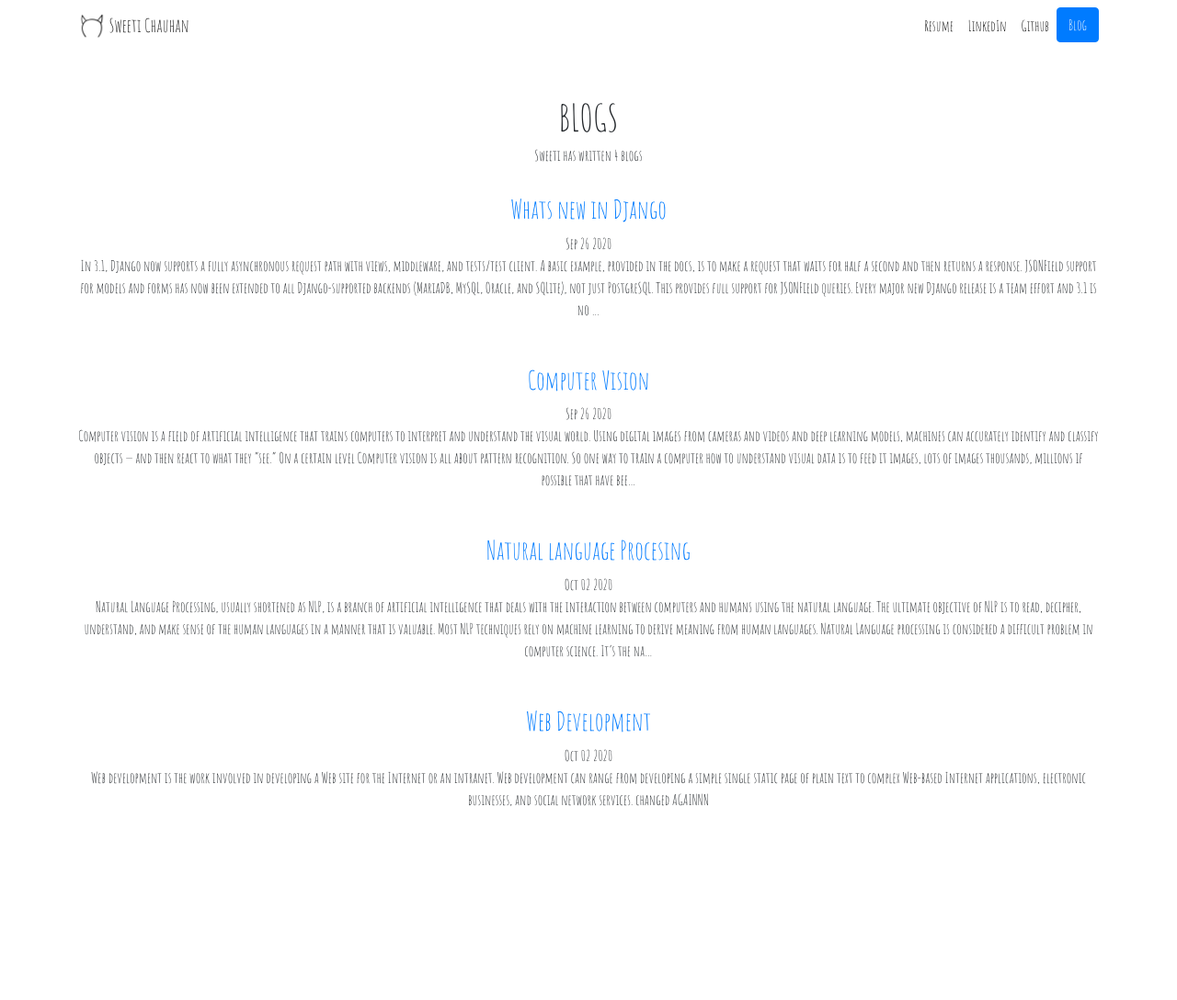
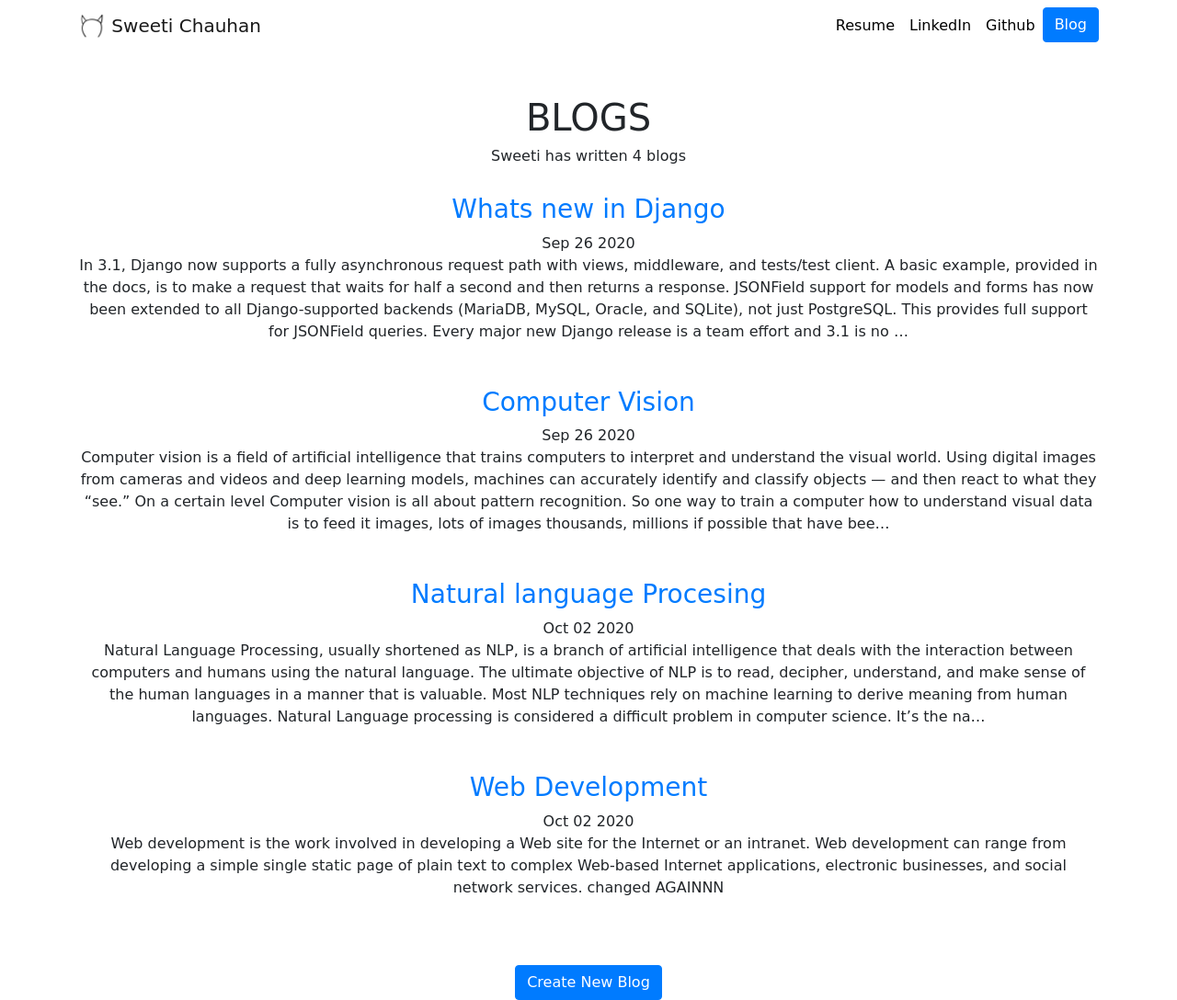
Before and after one commit to sweeti77/portfolio, a Django app: page /blog/ in a window 1280 px wide. Shown: the whole page at 92% size. Before the commit the page ends 877 px from the top, so only its background shows below. Run offline with Django 3.2, Linux system fonts and the light colour scheme; data comes from the database, SQL or seed files in the repository; both versions use the stored data as it was after the commit; some libraries are stand-ins or nearby versions.

Commit message:
Modified with CRUD operations on Blog

```diff
--- a/blog/urls.py
+++ b/blog/urls.py
@@ -4,5 +4,9 @@
 
 urlpatterns = [
     path('', blogPage, name="blogPage"),
-    path('<int:blog_id>', blogDetail, name="blogDetail")
+    path('<int:blog_id>', blogDetail, name="blogDetail"),
+    path('create', blogCreate, name="blogCreate"),
+    path('update/<int:blog_id>', blogUpdate, name="blogUpdate"),
+    path('delete/<int:blog_id>', blogDelete, name="blogDelete"),
+
 ]
--- a/blog/views.py
+++ b/blog/views.py
@@ -1,6 +1,9 @@
-from django.shortcuts import get_object_or_404, render
+from django.shortcuts import get_object_or_404, redirect, render
+from django.contrib.admin.views.decorators import staff_member_required
 
 from .models import Blog
+
+from .forms import BlogForm
 
 # Create your views here.
 
@@ -11,3 +14,31 @@
 def blogDetail(request, blog_id):
     blogObj = get_object_or_404(Blog, pk=blog_id)
     return render(request, 'blogDetail.html', {'blog':blogObj, 'headline':"BLOGS"})
+
+@staff_member_required
+def blogCreate(request):
+    form = BlogForm(request.POST or None)
+    if form.is_valid():
+        obj = form.save(commit = False)
+        obj.save()
+        form = BlogForm()
+    return render(request, 'blog/form.html', {'form':form, 'headline':"BLOGS"})
+
+@staff_member_required
+def blogUpdate(request, blog_id):
+    blogObj = get_object_or_404(Blog, pk=blog_id)
+    form = BlogForm(request.POST or None, instance=blogObj)
+    if form.is_valid():
+        form.save()
+        return redirect('/blog')
+    return render(request, 'blog/form.html', {'form':form, 'headline':"BLOGS"})
+
+
+@staff_member_required
+def blogDelete(request, blog_id):
+    blogObj = get_object_or_404(Blog, pk=blog_id)
+    if request.method == "POST":
+        blogObj.delete()
+        return redirect('/blog')
+
+    return render(request, 'blog/delete.html', {'blog':blogObj, 'headline':"BLOGS"})
--- a/templates/base.html
+++ b/templates/base.html
@@ -8,7 +8,7 @@
 
     <!-- Bootstrap CSS -->
     <link rel="stylesheet" href="https://stackpath.bootstrapcdn.com/bootstrap/4.5.2/css/bootstrap.min.css" integrity="sha384-JcKb8q3iqJ61gNV9KGb8thSsNjpSL0n8PARn9HuZOnIxN0hoP+VmmDGMN5t9UJ0Z" crossorigin="anonymous">
-    <link href="https://fonts.googleapis.com/css2?family=Amatic+SC&display=swap" rel="stylesheet">
+<!--    <link href="https://fonts.googleapis.com/css2?family=Amatic+SC&display=swap" rel="stylesheet">-->
     <link rel="stylesheet" href="{% static 'custom.css' %}">
     <link rel="icon" type="image/png" href="{% static 'Logo.png' %}">
 
--- a/templates/blogDetail.html
+++ b/templates/blogDetail.html
@@ -6,4 +6,7 @@
     {{ blog.posted_at |date:'F dS Y'}}
     <br>{{ blog.description | safe }}
     <br><br>
+
+<a href="{% url 'blogUpdate' blog.id %}" class="btn btn-warning">Update</a>
+<a href="{% url 'blogDelete' blog.id %}" class="btn btn-danger">Delete</a>
 {% endblock %}
--- a/templates/blogPage.html
+++ b/templates/blogPage.html
@@ -8,4 +8,7 @@
     <br>{{ blog.description|truncatechars:500|striptags }}
     <br><br>
 {% endfor %}
+<br><br>
+ <a href="{% url 'blogCreate' %}" class="btn btn-primary">Create New Blog</a>
+
 {% endblock %}
```
Also changed, not shown: blog/forms.py (added, +21 -0 lines), blog/templates/blog/delete.html (added, +13 -0 lines), blog/templates/blog/form.html (added, +11 -0 lines), db.sqlite3.
